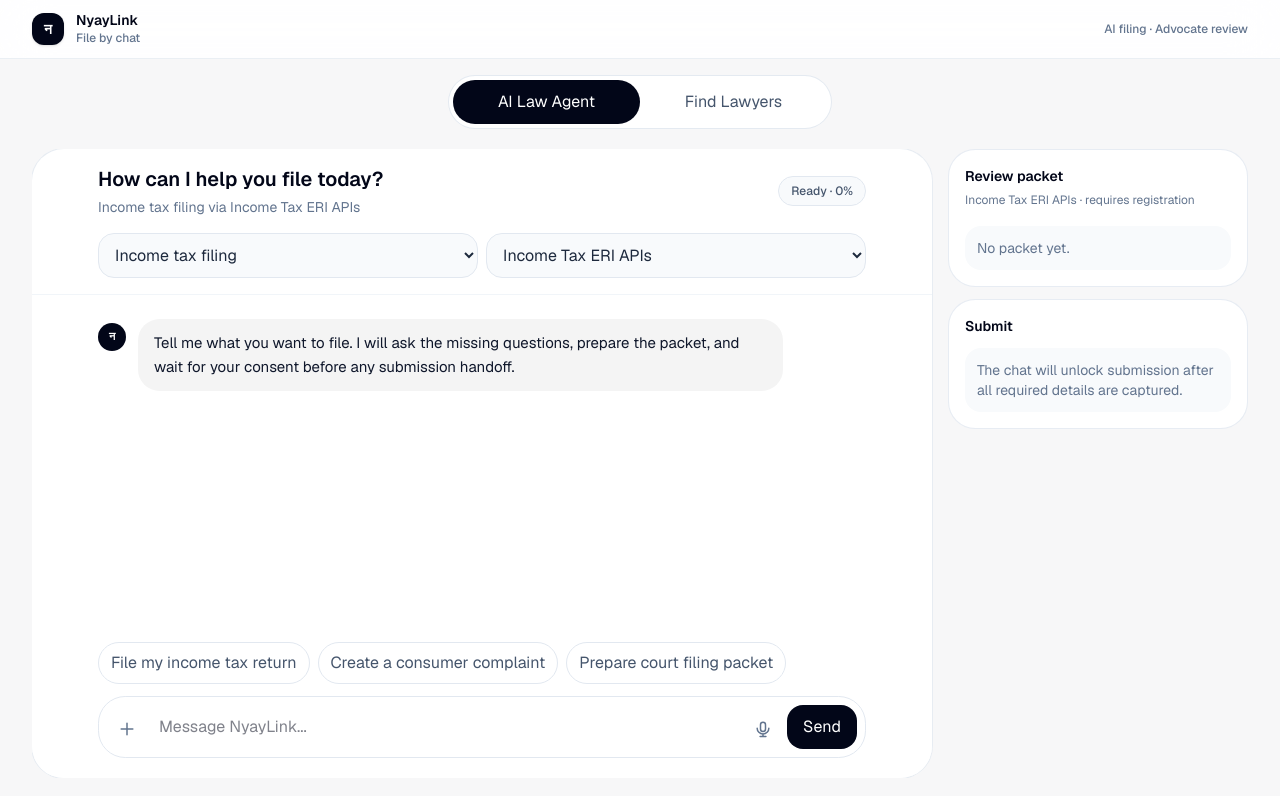
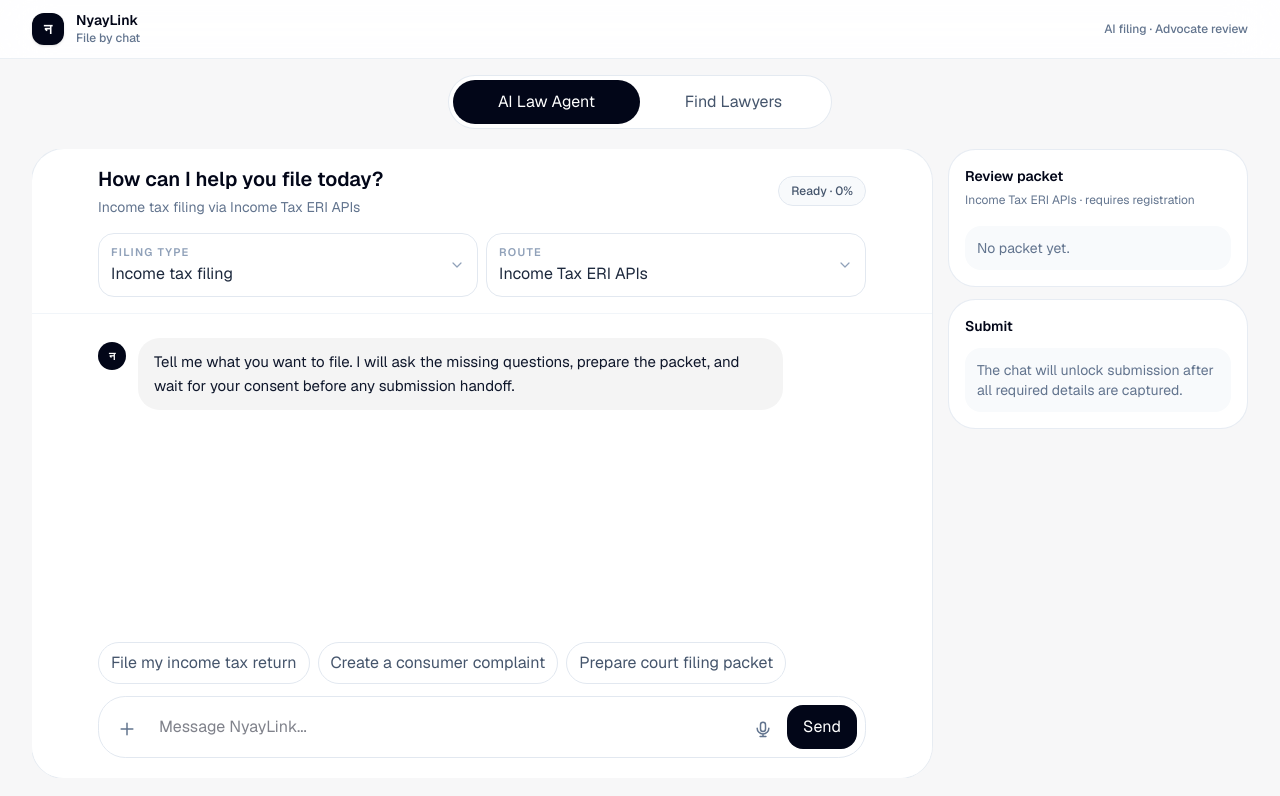
Before and after one commit to farzeenilyaszargar/Caseway, a Next.js app: page /assistant in a window 1280 px wide. Shown: the top 796 px of the page. Built offline with nearby package versions, Linux system fonts and the light colour scheme.

Commit message:
Replace selects with floating menus

```diff
--- a/app/assistant/page.tsx
+++ b/app/assistant/page.tsx
@@ -92,6 +92,14 @@ type SpeechWindow = Window & {
   webkitSpeechRecognition?: SpeechRecognitionConstructor;
 };
 
+type DropdownKey = "workflow" | "integration" | "city" | "category" | null;
+
+type FloatingOption = {
+  value: string;
+  label: string;
+  helper?: string;
+};
+
 const starterPrompts = ["File my income tax return", "Create a consumer complaint", "Prepare court filing packet"];
 
 const lawyerAccentClasses = [
@@ -110,6 +118,99 @@ const lawyerAccentClasses = [
 function formatFileSize(size: number) {
   if (size < 1024 * 1024) return `${Math.max(1, Math.round(size / 1024))} KB`;
   return `${(size / 1024 / 1024).toFixed(1)} MB`;
+}
+
+function FloatingSelect({
+  label,
+  value,
+  options,
+  isOpen,
+  onOpen,
+  onClose,
+  onSelect,
+}: {
+  label: string;
+  value: string;
+  options: FloatingOption[];
+  isOpen: boolean;
+  onOpen: () => void;
+  onClose: () => void;
+  onSelect: (value: string) => void;
+}) {
+  const selected = options.find((option) => option.value === value) || options[0];
+
+  return (
+    <div
+      className="relative min-w-0"
+      onBlur={(event) => {
+        if (!event.currentTarget.contains(event.relatedTarget)) onClose();
+      }}
+    >
+      <button
+        type="button"
+        aria-haspopup="listbox"
+        aria-expanded={isOpen}
+        onClick={() => (isOpen ? onClose() : onOpen())}
+        className="flex w-full items-center justify-between gap-3 rounded-2xl border border-slate-200 bg-white px-3 py-2.5 text-left text-sm font-medium text-slate-800 outline-none transition hover:border-slate-300 hover:bg-slate-50 focus:border-slate-950"
+      >
+        <span className="min-w-0">
+          <span className="block text-[11px] font-semibold uppercase tracking-[0.12em] text-slate-400">{label}</span>
+          <span className="mt-0.5 block truncate">{selected?.label || "Select"}</span>
+        </span>
+        <svg
+          aria-hidden="true"
+          viewBox="0 0 24 24"
+          className={`h-4 w-4 shrink-0 text-slate-400 transition ${isOpen ? "rotate-180" : ""}`}
+          fill="none"
+          stroke="currentColor"
+          strokeWidth="1.8"
+        >
+          <path d="m6 9 6 6 6-6" strokeLinecap="round" strokeLinejoin="round" />
+        </svg>
+      </button>
+
+      {isOpen ? (
+        <div
+          role="listbox"
+          className="absolute left-0 right-0 top-[calc(100%+8px)] z-50 max-h-72 overflow-y-auto rounded-[1.25rem] border border-slate-200 bg-white p-1.5 ring-1 ring-slate-950/5"
+        >
+          {options.map((option) => {
+            const selectedOption = option.value === value;
+            return (
+              <button
+                key={option.value}
+                type="button"
+                role="option"
+                aria-selected={selectedOption}
+                onMouseDown={(event) => event.preventDefault()}
+                onClick={() => {
+                  onSelect(option.value);
+                  onClose();
+                }}
+                className={`flex w-full items-center justify-between gap-3 rounded-2xl px-3 py-2.5 text-left transition ${
+                  selectedOption ? "bg-slate-950 text-white" : "text-slate-700 hover:bg-slate-50 hover:text-slate-950"
+                }`}
+              >
+                <span className="min-w-0">
+                  <span className="block truncate text-sm font-semibold">{option.label}</span>
+                  {option.helper ? (
+                    <span className={`mt-0.5 block truncate text-xs ${selectedOption ? "text-slate-300" : "text-slate-400"}`}>
+                      {option.helper}
+                    </span>
+                  ) : null}
+                </span>
+                {selectedOption ? (
+                  <svg aria-hidden="true" viewBox="0 0 24 24" className="h-4 w-4 shrink-0" fill="none" stroke="currentColor" strokeWidth="2">
+                    <path d="m5 12 4 4L19 6" strokeLinecap="round" strokeLinejoin="round" />
+                  </svg>
+                ) : null}
+              </button>
+            );
+          })}
+        </div>
+      ) : null}
+    </div>
+  );
 }
 
 export default function AssistantPage() {
@@ -135,6 +236,7 @@ export default function AssistantPage() {
   const [submission, setSubmission] = useState<string | null>(null);
   const [attachedDocuments, setAttachedDocuments] = useState<AttachedDocument[]>([]);
   const [isListening, setIsListening] = useState(false);
+  const [openDropdown, setOpenDropdown] = useState<DropdownKey>(null);
 
   const [category, setCategory] = useState("All");
   const [city, setCity] = useState("All cities");
@@ -161,6 +263,32 @@ export default function AssistantPage() {
   const activeIntegration = useMemo(
     () => agentTurn?.integration || integrationOptions.find((integration) => integration.id === selectedIntegrationId),
     [agentTurn?.integration, integrationOptions, selectedIntegrationId],
+  );
+  const workflowOptions = useMemo(
+    () =>
+      workflows.map((workflow) => ({
+        value: workflow.id,
+        label: workflow.name,
+        helper: workflow.forum,
+      })),
+    [workflows],
+  );
+  const integrationSelectOptions = useMemo(
+    () =>
+      integrationOptions.map((integration) => ({
+        value: integration.id,
+        label: integration.name,
+        helper: integration.status.replaceAll("-", " "),
+      })),
+    [integrationOptions],
+  );
+  const cityOptions = useMemo(
+    () => cities.map((item) => ({ value: item, label: item, helper: item === "All cities" ? "Across India" : "Local advocates" })),
+    [],
+  );
+  const categoryOptions = useMemo(
+    () => categories.map((item) => ({ value: item, label: item, helper: item === "All" ? "Every practice area" : "Specialist profiles" })),
+    [],
   );
 
   useEffect(() => {
@@ -464,35 +592,29 @@ export default function AssistantPage() {
                 </div>
 
                 <div className="mx-auto mt-4 grid max-w-3xl gap-2 md:grid-cols-2">
-                  <select
-                    aria-label="Filing type"
+                  <FloatingSelect
+                    label="Filing type"
                     value={selectedWorkflowId}
-                    onChange={(event) => switchWorkflow(event.target.value as Workflow["id"])}
-                    className="rounded-2xl border border-slate-200 bg-slate-50 px-3 py-2.5 text-sm font-medium text-slate-800 outline-none hover:border-slate-300 hover:bg-white focus:border-slate-950 focus:bg-white"
-                  >
-                    {workflows.map((workflow) => (
-                      <option key={workflow.id} value={workflow.id}>
-                        {workflow.name}
-                      </option>
-                    ))}
-                  </select>
-                  <select
-                    aria-label="Integration route"
+                    options={workflowOptions}
+                    isOpen={openDropdown === "workflow"}
+                    onOpen={() => setOpenDropdown("workflow")}
+                    onClose={() => setOpenDropdown(null)}
+                    onSelect={(nextValue) => switchWorkflow(nextValue as Workflow["id"])}
+                  />
+                  <FloatingSelect
+                    label="Route"
                     value={selectedIntegrationId}
-                    onChange={(event) => {
-                      setSelectedIntegrationId(event.target.value as Integration["id"]);
+                    options={integrationSelectOptions}
+                    isOpen={openDropdown === "integration"}
+                    onOpen={() => setOpenDropdown("integration")}
+                    onClose={() => setOpenDropdown(null)}
+                    onSelect={(nextValue) => {
+                      setSelectedIntegrationId(nextValue as Integration["id"]);
                       setAgentTurn(null);
                       setConsent(false);
                       setSubmission(null);
                     }}
-                    className="rounded-2xl border border-slate-200 bg-slate-50 px-3 py-2.5 text-sm font-medium text-slate-800 outline-none hover:border-slate-300 hover:bg-white focus:border-slate-950 focus:bg-white"
-                  >
-                    {integrationOptions.map((integration) => (
-                      <option key={integration.id} value={integration.id}>
-                        {integration.name}
-                      </option>
-                    ))}
-                  </select>
+                  />
                 </div>
               </div>
 
@@ -698,26 +820,24 @@ export default function AssistantPage() {
             </div>
 
             <div className="mt-5 grid shrink-0 gap-2 rounded-[1.35rem] border border-slate-200 bg-slate-50/70 p-2 md:grid-cols-[1fr_1fr_1fr_auto]">
-              <select
-                aria-label="City"
+              <FloatingSelect
+                label="City"
                 value={city}
-                onChange={(event) => setCity(event.target.value)}
-                className="rounded-2xl border border-slate-200 bg-white px-3 py-2.5 text-sm font-medium text-slate-800 outline-none hover:border-slate-300 focus:border-slate-950"
-              >
-                {cities.map((item) => (
-                  <option key={item}>{item}</option>
-                ))}
-              </select>
-              <select
-                aria-label="Practice area"
+                options={cityOptions}
+                isOpen={openDropdown === "city"}
+                onOpen={() => setOpenDropdown("city")}
+                onClose={() => setOpenDropdown(null)}
+                onSelect={setCity}
+              />
+              <FloatingSelect
+                label="Practice"
                 value={category}
-                onChange={(event) => setCategory(event.target.value)}
-                className="rounded-2xl border border-slate-200 bg-white px-3 py-2.5 text-sm font-medium text-slate-800 outline-none hover:border-slate-300 focus:border-slate-950"
-              >
-                {categories.map((item) => (
-                  <option key={item}>{item}</option>
-                ))}
-              </select>
+                options={categoryOptions}
+                isOpen={openDropdown === "category"}
+                onOpen={() => setOpenDropdown("category")}
+                onClose={() => setOpenDropdown(null)}
+                onSelect={setCategory}
+              />
               <label className="rounded-2xl border border-slate-200 bg-white px-3 py-2 text-xs font-semibold text-slate-500 hover:border-slate-300">
                 Fee up to Rs {budget}
                 <input
```
